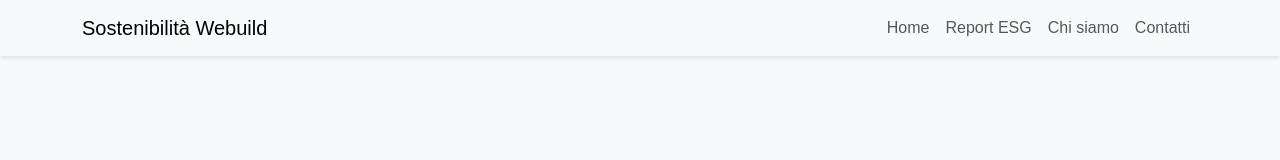
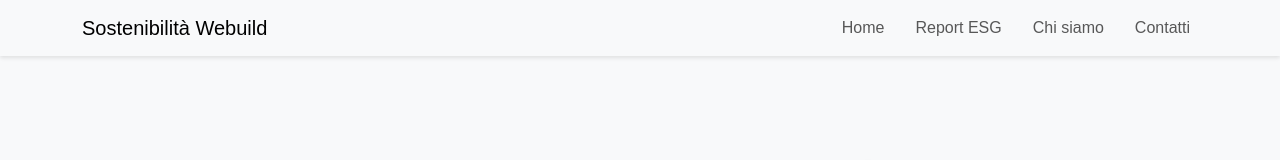
Before and after one commit to ivanarpino25/sostenibilita-web, a plain HTML site: page index.html in a window 1280 px wide. Shown: the top 160 px of the page. Drawn offline with nearby package versions, Linux system fonts and the light colour scheme.

Commit message:
Update style.css

```diff
--- a/css/style.css
+++ b/css/style.css
@@ -6,6 +6,12 @@ body {
 
 .navbar {
     box-shadow: 0 2px 4px rgba(0, 0, 0, 0.1);
+}
+
+.navbar-nav {
+    display: flex;
+    flex-direction: row;
+    gap: 15px;
 }
 
 .hero {
```
